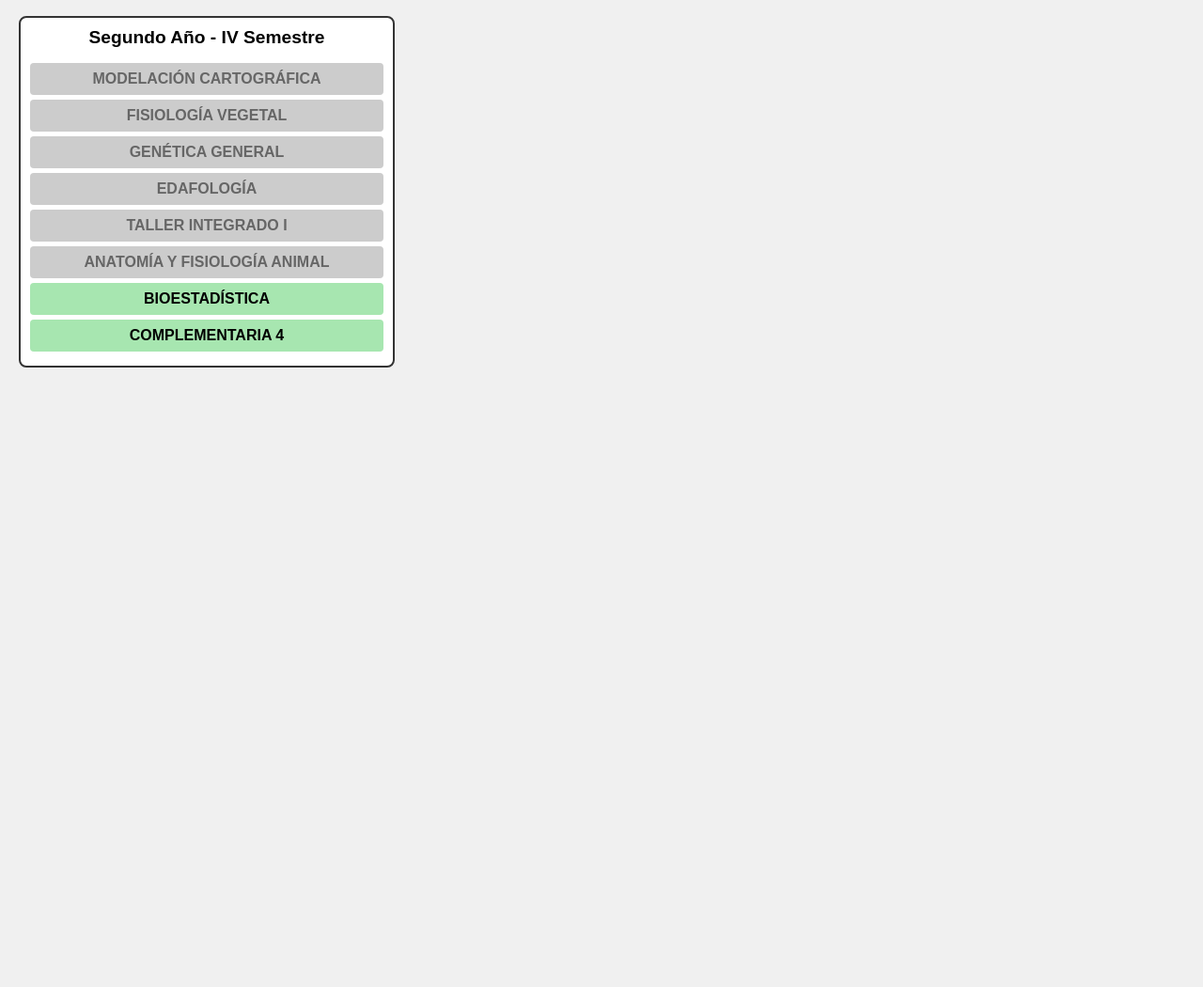
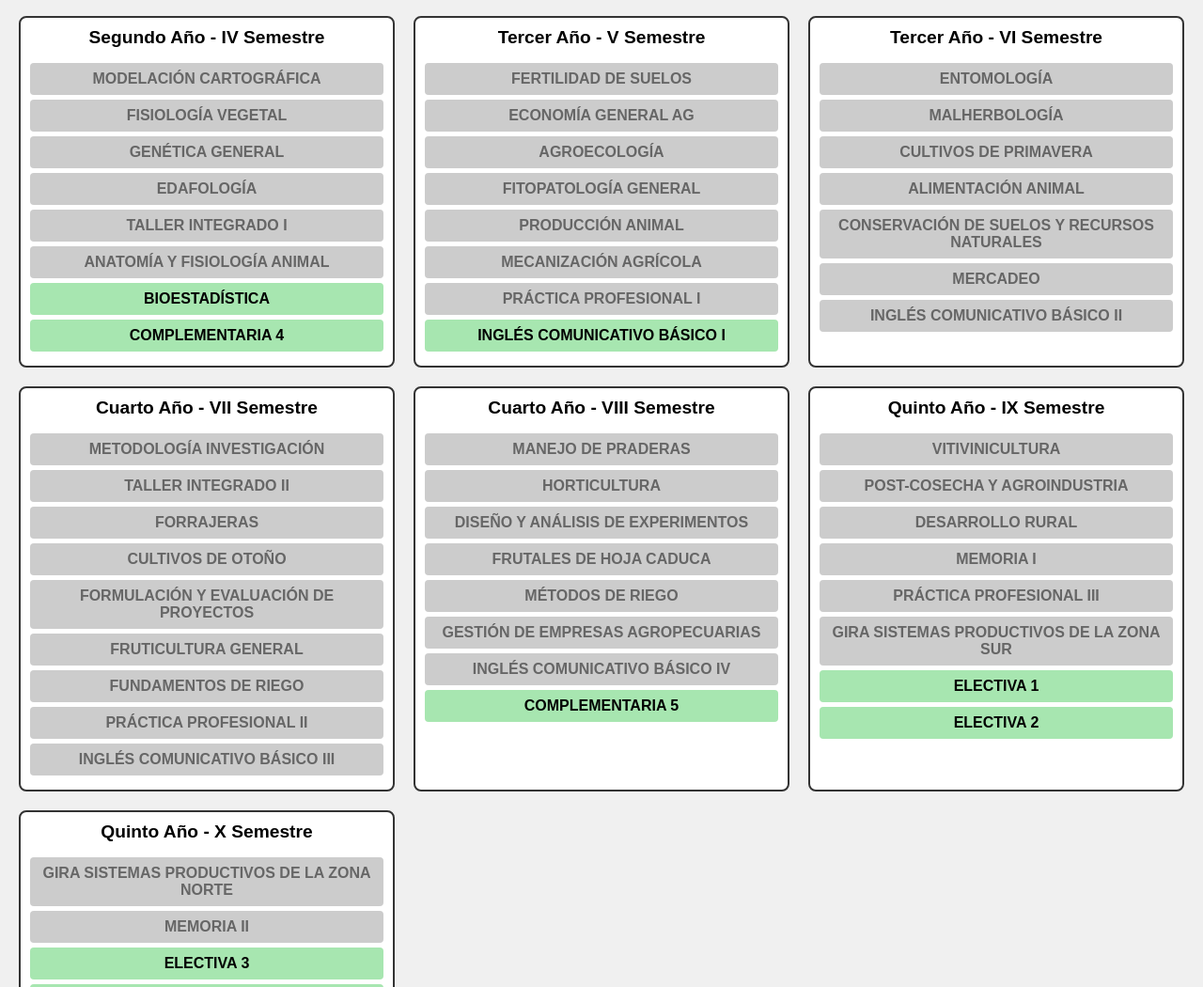
Before and after one commit to clauacosta05/malla-agro, a plain HTML site: page index.html in a window 1280 px wide. Shown: the part 474-1524 px from the top of the page at 94% size. Before the commit the page ends 885 px from the top, so only its background shows below. Drawn offline with Linux system fonts and the light colour scheme.

Commit message:
Update index.html

```diff
--- a/index.html
+++ b/index.html
@@ -16,7 +16,7 @@
     }
     .grid {
       display: grid;
-      grid-template-columns: repeat(auto-fit, minmax(300px, 1fr));
+      grid-template-columns: repeat(auto-fit, minmax(320px, 1fr));
       gap: 20px;
     }
     .semestre {
@@ -58,8 +58,8 @@
   <div class="grid" id="malla"></div>
 
   <script>
-    // Construcción de la malla desde tu archivo DOCX
     const malla = [
+      // PRIMER AÑO
       {
         semestre: "Primer Año - I Semestre",
         ramos: [
@@ -74,7 +74,7 @@
         semestre: "Primer Año - II Semestre",
         ramos: [
           { id: "complementaria1", nombre: "COMPLEMENTARIA 1", prereqs: [] },
-          { id: "tic", nombre: "MANEJOS DE TECNOLOGÍAS DE INFORMACIÓN Y COMUNICACIÓN", prereqs: ["tecnicas_comunicacion"] },
+          { id: "tic", nombre: "MANEJO DE TECNOLOGÍAS DE INFORMACIÓN Y COMUNICACIÓN", prereqs: ["tecnicas_comunicacion"] },
           { id: "anatomia_vegetal", nombre: "ANATOMÍA VEGETAL (AGRONOMÍA)", prereqs: ["biologia_general"] },
           { id: "quimica_analitica", nombre: "ELEMENTOS DE QUÍMICA ANALÍTICA CUANTITATIVA", prereqs: ["quimica_general"] },
           { id: "quimica_organica", nombre: "QUIMICA ORGÁNICA", prereqs: ["quimica_general"] },
@@ -82,6 +82,7 @@
           { id: "fisica_general", nombre: "FISICA GENERAL", prereqs: ["matematica1"] }
         ]
       },
+      // SEGUNDO AÑO
       {
         semestre: "Segundo Año - III Semestre",
         ramos: [
@@ -107,9 +108,87 @@
           { id: "complementaria4", nombre: "COMPLEMENTARIA 4", prereqs: [] }
         ]
       },
+      // TERCER AÑO
+      {
+        semestre: "Tercer Año - V Semestre",
+        ramos: [
+          { id: "fertilidad_suelos", nombre: "FERTILIDAD DE SUELOS", prereqs: ["edafologia"] },
+          { id: "economia_general", nombre: "ECONOMÍA GENERAL AG", prereqs: ["calculo"] },
+          { id: "agroecologia", nombre: "AGROECOLOGÍA", prereqs: ["fisiologia_vegetal"] },
+          { id: "fitopatologia_general", nombre: "FITOPATOLOGÍA GENERAL", prereqs: ["fisiologia_vegetal", "microbiologia"] },
+          { id: "produccion_animal", nombre: "PRODUCCIÓN ANIMAL", prereqs: ["anatomia_fisiologia_animal"] },
+          { id: "mecanizacion_agricola", nombre: "MECANIZACIÓN AGRÍCOLA", prereqs: ["edafologia", "fisica_general"] },
+          { id: "practica_profesional1", nombre: "PRÁCTICA PROFESIONAL I", prereqs: ["taller_integrado1"] },
+          { id: "ingles_basico1", nombre: "INGLÉS COMUNICATIVO BÁSICO I", prereqs: [] }
+        ]
+      },
+      {
+        semestre: "Tercer Año - VI Semestre",
+        ramos: [
+          { id: "entomologia", nombre: "ENTOMOLOGÍA", prereqs: ["agroecologia"] },
+          { id: "malherbologia", nombre: "MALHERBOLOGÍA", prereqs: ["fisiologia_vegetal", "botanica_sistematica"] },
+          { id: "cultivos_primavera", nombre: "CULTIVOS DE PRIMAVERA", prereqs: ["agroecologia", "genetica_general"] },
+          { id: "alimentacion_animal", nombre: "ALIMENTACIÓN ANIMAL", prereqs: ["produccion_animal"] },
+          { id: "conservacion_suelos", nombre: "CONSERVACIÓN DE SUELOS Y RECURSOS NATURALES", prereqs: ["fertilidad_suelos"] },
+          { id: "mercadeo", nombre: "MERCADEO", prereqs: ["economia_general"] },
+          { id: "ingles_basico2", nombre: "INGLÉS COMUNICATIVO BÁSICO II", prereqs: ["ingles_basico1"] }
+        ]
+      },
+      // CUARTO AÑO
+      {
+        semestre: "Cuarto Año - VII Semestre",
+        ramos: [
+          { id: "metodologia_investigacion", nombre: "METODOLOGÍA INVESTIGACIÓN", prereqs: ["bioestadistica"] },
+          { id: "taller_integrado2", nombre: "TALLER INTEGRADO II", prereqs: ["conservacion_suelos", "alimentacion_animal", "cultivos_primavera"] },
+          { id: "forrajeras", nombre: "FORRAJERAS", prereqs: ["fertilidad_suelos", "alimentacion_animal"] },
+          { id: "cultivos_otono", nombre: "CULTIVOS DE OTOÑO", prereqs: ["genetica_general", "agroecologia"] },
+          { id: "formulacion_proyectos", nombre: "FORMULACIÓN Y EVALUACIÓN DE PROYECTOS", prereqs: ["mercadeo"] },
+          { id: "fruticultura_general", nombre: "FRUTICULTURA GENERAL", prereqs: ["fertilidad_suelos", "agroecologia"] },
+          { id: "fundamentos_riego", nombre: "FUNDAMENTOS DE RIEGO", prereqs: ["cultivos_primavera", "edafologia"] },
+          { id: "practica_profesional2", nombre: "PRÁCTICA PROFESIONAL II", prereqs: ["practica_profesional1"] },
+          { id: "ingles_basico3", nombre: "INGLÉS COMUNICATIVO BÁSICO III", prereqs: ["ingles_basico2"] }
+        ]
+      },
+      {
+        semestre: "Cuarto Año - VIII Semestre",
+        ramos: [
+          { id: "manejo_praderas", nombre: "MANEJO DE PRADERAS", prereqs: ["forrajeras", "malherbologia"] },
+          { id: "horticultura", nombre: "HORTICULTURA", prereqs: ["agroecologia", "malherbologia"] },
+          { id: "diseno_experimentos", nombre: "DISEÑO Y ANÁLISIS DE EXPERIMENTOS", prereqs: ["metodologia_investigacion"] },
+          { id: "frutales_hoja_caduca", nombre: "FRUTALES DE HOJA CADUCA", prereqs: ["fruticultura_general"] },
+          { id: "metodos_riego", nombre: "MÉTODOS DE RIEGO", prereqs: ["fundamentos_riego", "mecanizacion_agricola"] },
+          { id: "gestion_empresas", nombre: "GESTIÓN DE EMPRESAS AGROPECUARIAS", prereqs: ["taller_integrado2", "formulacion_proyectos"] },
+          { id: "ingles_basico4", nombre: "INGLÉS COMUNICATIVO BÁSICO IV", prereqs: ["ingles_basico3"] },
+          { id: "complementaria5", nombre: "COMPLEMENTARIA 5", prereqs: [] }
+        ]
+      },
+      // QUINTO AÑO
+      {
+        semestre: "Quinto Año - IX Semestre",
+        ramos: [
+          { id: "vitivinicultura", nombre: "VITIVINICULTURA", prereqs: ["fruticultura_general"] },
+          { id: "postcosecha", nombre: "POST-COSECHA Y AGROINDUSTRIA", prereqs: ["horticultura", "frutales_hoja_caduca", "gestion_empresas"] },
+          { id: "desarrollo_rural", nombre: "DESARROLLO RURAL", prereqs: ["gestion_empresas"] },
+          { id: "memoria1", nombre: "MEMORIA I", prereqs: ["diseno_experimentos"] },
+          { id: "practica_profesional3", nombre: "PRÁCTICA PROFESIONAL III", prereqs: ["practica_profesional2"] },
+          { id: "gira_sur", nombre: "GIRA SISTEMAS PRODUCTIVOS DE LA ZONA SUR", prereqs: ["taller_integrado2", "manejo_praderas"] },
+          { id: "electiva1", nombre: "ELECTIVA 1", prereqs: [] },
+          { id: "electiva2", nombre: "ELECTIVA 2", prereqs: [] }
+        ]
+      },
+      {
+        semestre: "Quinto Año - X Semestre",
+        ramos: [
+          { id: "gira_norte", nombre: "GIRA SISTEMAS PRODUCTIVOS DE LA ZONA NORTE", prereqs: ["vitivinicultura", "postcosecha"] },
+          { id: "memoria2", nombre: "MEMORIA II", prereqs: ["memoria1"] },
+          { id: "electiva3", nombre: "ELECTIVA 3", prereqs: [] },
+          { id: "electiva4", nombre: "ELECTIVA 4", prereqs: [] },
+          { id: "electiva5", nombre: "ELECTIVA 5", prereqs: [] },
+          { id: "examen_titulo", nombre: "EXAMEN DE TÍTULO", prereqs: ["memoria2"] }
+        ]
+      }
     ];
 
-    // Estado persistente
     let estado = JSON.parse(localStorage.getItem("estadoMalla")) || {};
 
     function crearMalla() {
@@ -130,7 +209,6 @@
           div.id = ramo.id;
           div.textContent = ramo.nombre;
 
-          // ¿está bloqueado?
           let bloqueado = ramo.prereqs.some(pr => !estado[pr]);
 
           if (bloqueado) {
@@ -147,7 +225,7 @@
             div.classList.toggle("aprobado");
             estado[ramo.id] = div.classList.contains("aprobado");
             localStorage.setItem("estadoMalla", JSON.stringify(estado));
-            crearMalla(); // recargar para actualizar bloqueos
+            crearMalla();
           });
 
           semDiv.appendChild(div);
```
